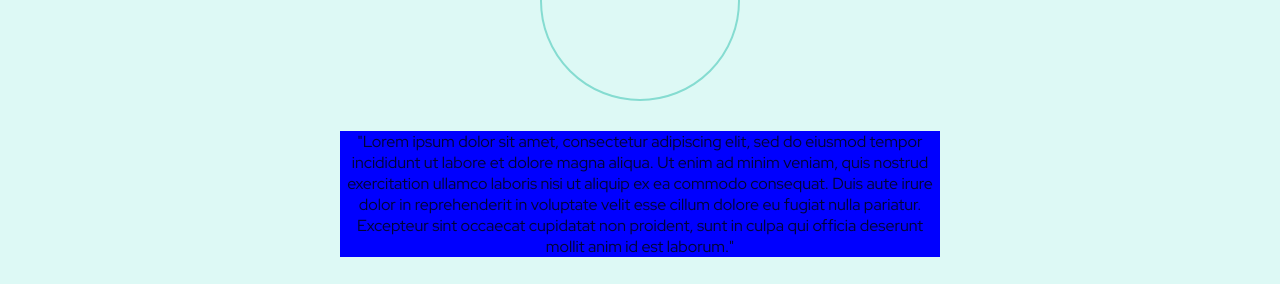
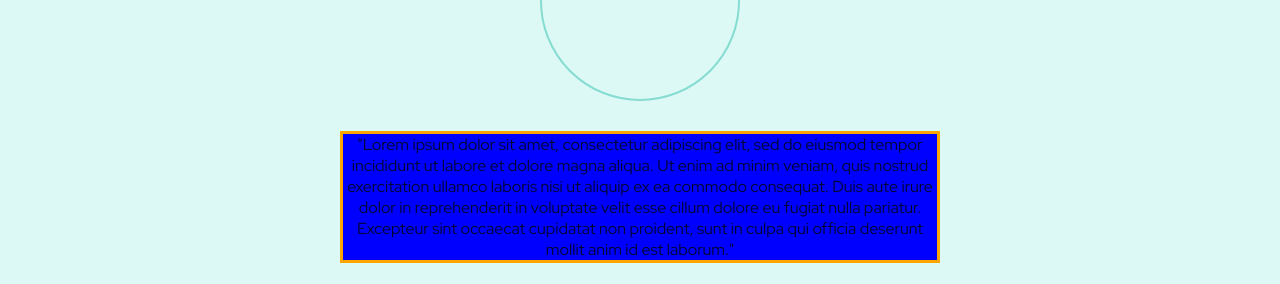
Before and after one commit to joemurphy91/Kiara_Podcast_Website, a plain HTML site: page index.html in a window 1280 px wide. Shown: the part 1305-1589 px from the top of the page. Drawn offline with Linux system fonts and the light colour scheme.

Commit message:
name change

```diff
--- a/style.css
+++ b/style.css
@@ -162,6 +162,7 @@ h5 {
     width: 600px;
     color: #010434;
     background: blue;
+    border:3px solid orange;
 }
 
 .signature {
```
